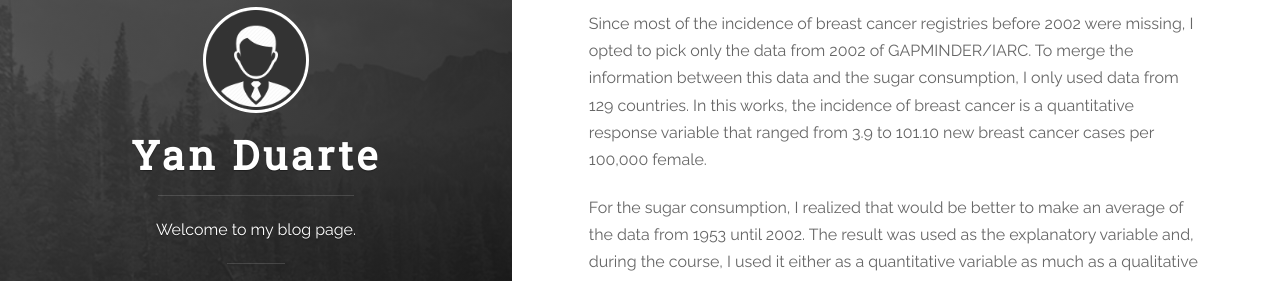
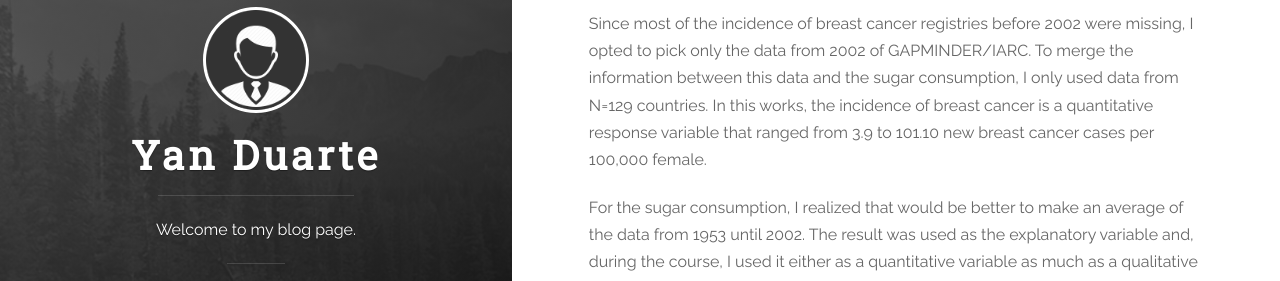
Before and after one commit to yan-duarte/yan-duarte.github.io, a Jekyll site: the page built from _posts/2016-09-01-RMP-Assignment1.md, in a window 1280 px wide and 900 px high, scrolled down 1828 px. Shown: the part 274-555 px from the top of the window. Built offline with Jekyll 4.4.1, drawn with Linux system fonts in a browser that asks for light colours; nearby versions of some CDN libraries; some of the changed text lies outside the part shown.

```diff
--- a/_posts/2016-09-01-RMP-Assignment1.md
+++ b/_posts/2016-09-01-RMP-Assignment1.md
@@ -21,12 +21,12 @@ GAPMINDER uses data from others data providers, I choose to use the variable num
 
 The incidence of new breast cancer data was compiled by Gapminder using data from [IARC GLOBOCAN 2002 (estimates for 2002)](http://globocan.iarc.fr/) and [IARC CI5 (Cancer Incidence in 5 Continents - Vol. I to VIII)](http://ci5.iarc.fr/) .
 
-It has the incidence of new breast cancer data since the year of 1953 to 2002 from 174 different countries where only the year of 2002 has the complete data of all countries.
+It has the incidence of new breast cancer data since the year of 1953 to 2002 from N=174 different countries where only the year of 2002 has the complete data of all countries.
 
 Another variable used was the food consumption quantity (grams per person and day) of sugar and sweeters. GAPMINDER compiled the data from Food and Agriculture Organization of the United Nations ([FAO](http://faostat.fao.org/)). Food supply data is some of the most important data in FAOSTAT. In fact, this data is the basis for estimation of global and national undernourishment assessment, when it is combined with parameters and other data sets.
 This data has been the foundation of food balance sheets ever since they were first constructed. The data is accessed by both business and governments for economic analysis and policy setting, as well as being used by the academic community.
 
-The provided data is from 1961 until 2004 of 156 different countries.
+The provided data is from 1961 until 2004 of N=156 different countries.
 
 
 ## **Procedure**
@@ -50,7 +50,7 @@ For the sugar consumption per person and day, the FAO data is obtained through t
 
 ## **Measures**
 
-Since most of the incidence of breast cancer registries before 2002 were missing, I opted to pick only the data from 2002 of GAPMINDER/IARC. To merge the information between this data and the sugar consumption, I only used data from 129 countries. In this works, the incidence of breast cancer is a quantitative response variable that ranged from 3.9 to 101.10 new breast cancer cases per 100,000 female.
+Since most of the incidence of breast cancer registries before 2002 were missing, I opted to pick only the data from 2002 of GAPMINDER/IARC. To merge the information between this data and the sugar consumption, I only used data from N=129 countries. In this works, the incidence of breast cancer is a quantitative response variable that ranged from 3.9 to 101.10 new breast cancer cases per 100,000 female.
 
 For the sugar consumption, I realized that would be better to make an average of the data from 1953 until 2002. The result was used as the explanatory variable and, during the course, I used it either as a quantitative variable as much as a qualitative variable. To the quantitative variable, it ranged from 6.13 to 163.86 sugar consumption per person and day. While to the qualitative variable, I separated the data into five categories:
 
```
